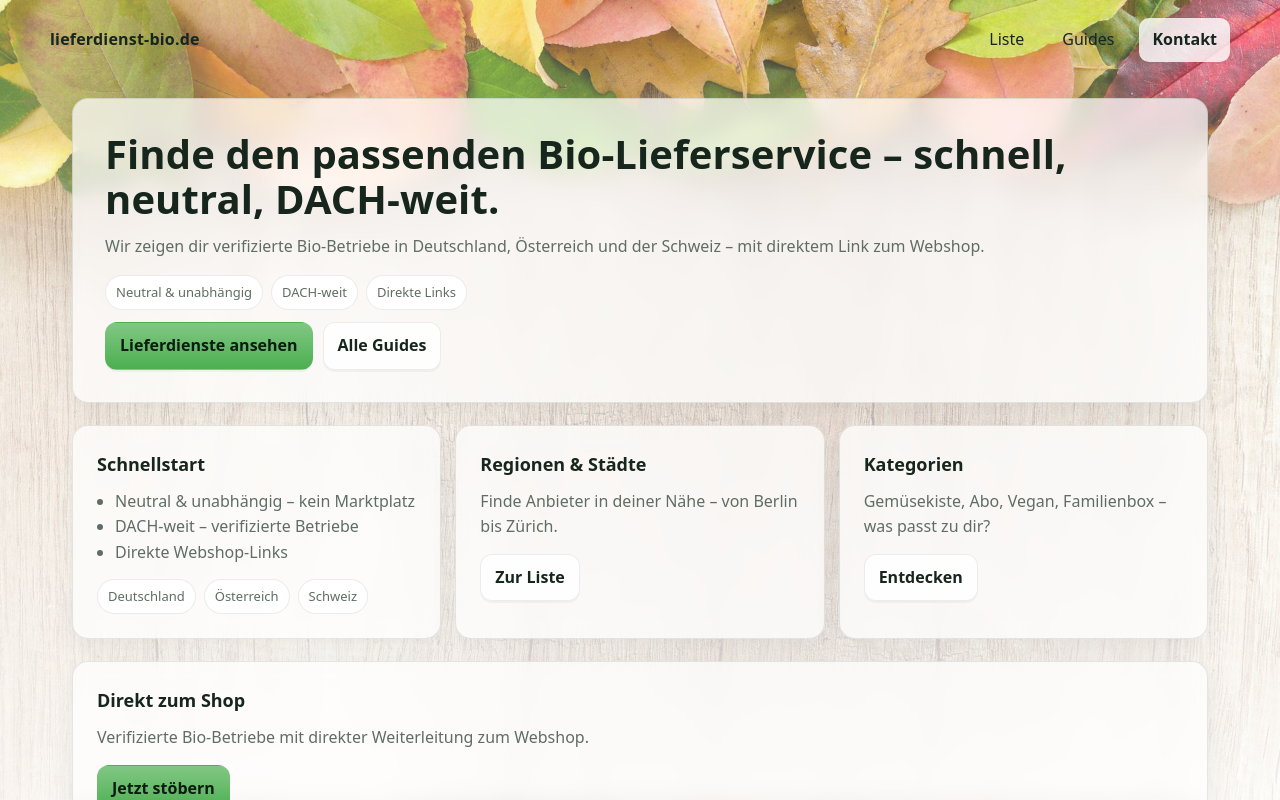
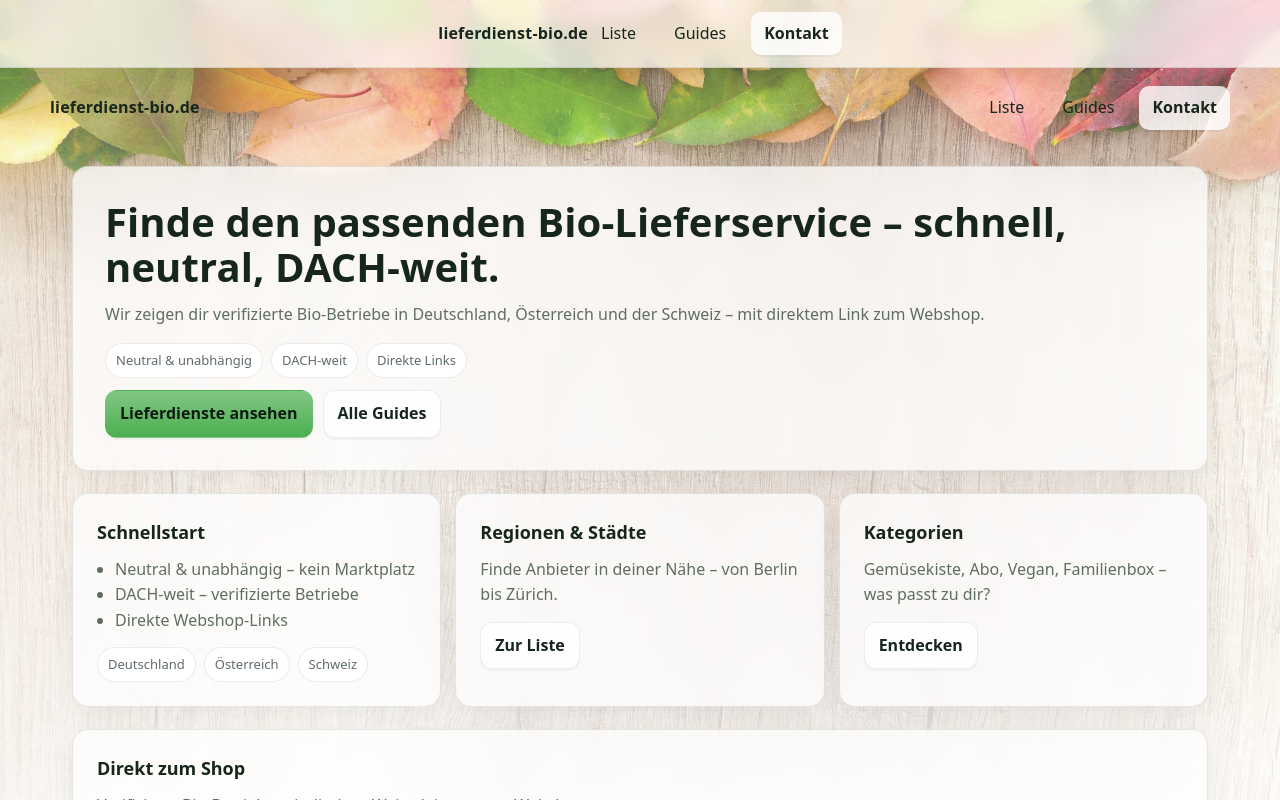
Before and after one commit to TonyB-ux/lieferdienst, a Next.js app: page / in a window 1280 px wide. Shown: the top 800 px of the page. Built offline with nearby package versions, Linux system fonts and the light colour scheme.

Commit message:
Header Anpassung

```diff
--- a/src/app/globals.css
+++ b/src/app/globals.css
@@ -22,6 +22,9 @@
   --shadow-2: 0 18px 40px rgba(21, 50, 36, .10);
   --space-1: 6px; --space-2: 10px; --space-3: 14px;
   --space-4: 18px; --space-5: 24px; --space-6: 32px;
+
+  /* Fixer Header-Höhe */
+  --header-h: 68px;
 }
 
 /* ==== Reset / Base ==== */
@@ -30,17 +33,8 @@ html,body{height:100%}
 body{
   margin:0;
   color:var(--text);
-  background:
-    /* weicher Overlay für Lesbarkeit */
-    linear-gradient(180deg, rgba(255,255,255,.20), rgba(255,255,255,.80)),
-    /* optional dezente Farbfläche */
-    radial-gradient(52rem 36rem at 15% -10%, rgba(129,199,132,.18), transparent 60%),
-    /* das eigentliche Hintergrundbild */
-    url("/bg/edel-bio.webp");
-  background-size: cover;            /* Bild füllt die Fläche */
-  background-position: center;       /* zentriert */
-  background-repeat: no-repeat;
-  background-attachment: fixed;      /* Parallax-Effekt (bei iOS ggf. janky, kannst du weglassen) */
+  /* Fallback-Hintergrund (ohne Bild) – das eigentliche Bild kommt über .site-bg */
+  background: linear-gradient(180deg, var(--bg-0), var(--bg-1));
   font: 16px/1.6 system-ui, -apple-system, Segoe UI, Roboto, Inter, Arial, sans-serif;
   -webkit-font-smoothing: antialiased;
   -moz-osx-font-smoothing: grayscale;
@@ -51,7 +45,49 @@ a:hover{opacity:.9}
 .muted{color:var(--muted)}
 hr{border:0;border-top:1px solid rgba(0,0,0,.08);margin:28px 0}
 
-/* ==== Layout ==== */
+/* ==== Globales, fixes Hintergrund-Layer (iOS-freundlich) ==== */
+.site-bg{
+  position: fixed;
+  inset: 0;
+  z-index: -1;
+  pointer-events: none;
+  background:
+    /* weicher Overlay für Lesbarkeit */
+    linear-gradient(180deg, rgba(255,255,255,.20), rgba(255,255,255,.80)),
+    /* dezente Bio-Farbfläche */
+    radial-gradient(52rem 36rem at 15% -10%, rgba(129,199,132,.18), transparent 60%),
+    /* das eigentliche Hintergrundbild */
+    url("/bg/edel-bio.webp");
+  background-size: cover;
+  background-position: center;
+  background-repeat: no-repeat;
+}
+
+/* ==== Fixer Header im Glasmorph-Stil ==== */
+.site-header{
+  position: fixed;
+  top: 0; left: 0; right: 0;
+  height: var(--header-h);
+  z-index: 999;
+  display: flex; align-items: center;
+  background: var(--card-bg);
+  border-bottom: 1px solid var(--card-border);
+  backdrop-filter: blur(10px);
+  -webkit-backdrop-filter: blur(10px);
+  box-shadow: var(--shadow-1);
+}
+.site-nav{
+  display:flex;
+  align-items:center;
+  justify-content:space-between;
+}
+
+/* ==== Layout: Platz für fixen Header schaffen ==== */
+.page-shell{
+  min-height: 100dvh;
+  padding-top: var(--header-h);
+}
+
 .container{max-width:1180px;margin:0 auto;padding:0 22px}
 .header{display:flex;align-items:center;justify-content:space-between;padding:18px 0}
 .brand{font-weight:800;letter-spacing:.2px}
--- a/src/app/layout.tsx
+++ b/src/app/layout.tsx
@@ -1,21 +1,40 @@
-// src/app/layout.tsx
 import type { Metadata } from "next";
+import Link from "next/link";
 import "./globals.css";
 
 export const metadata: Metadata = {
-  title: "lieferdienst-bio.de – Bio-Lieferservices in DE/AT/CH",
-  description:
-    "Neutraler Überblick über Bio-Lieferdienste in Deutschland, Österreich und der Schweiz. Verifizierte Betriebe, direkte Shop-Links & Guides.",
-  metadataBase: new URL("https://lieferdienst-bio.de"),
-  alternates: { canonical: "https://lieferdienst-bio.de" },
-  robots: { index: true, follow: true },
+  title: "lieferdienst-bio.de",
+  description: "Bio-Lieferdienste in DE/AT/CH – neutral & unabhängig.",
 };
 
-export default function RootLayout({ children }: { children: React.ReactNode }) {
+export default function RootLayout({
+  children,
+}: Readonly<{ children: React.ReactNode }>) {
   return (
-    // Optional: Palettenwechsel via className auf <html> (z. B. "theme-edel")
     <html lang="de">
-      <body className="antialiased">{children}</body>
+      <head>
+        {/* Optional: Hintergrundbild preladen */}
+        <link rel="preload" as="image" href="/bg/edel-bio.webp" />
+      </head>
+      <body>
+        {/* Fester Hintergrund (iOS-freundlich) */}
+        <div className="site-bg" aria-hidden />
+
+        {/* Fixer Header im Glasmorph-Stil */}
+        <header className="site-header">
+          <div className="container site-nav">
+            <Link href="/" className="brand">lieferdienst-bio.de</Link>
+            <nav className="nav">
+              <Link href="/lieferdienste">Liste</Link>
+              <Link href="/guides">Guides</Link>
+              <a className="btn btn-ghost" href="mailto:info@lieferdienst-bio.de">Kontakt</a>
+            </nav>
+          </div>
+        </header>
+
+        {/* Inhalt: bekommt Top-Padding = Headerhöhe */}
+        <div className="page-shell">{children}</div>
+      </body>
     </html>
   );
 }
```
